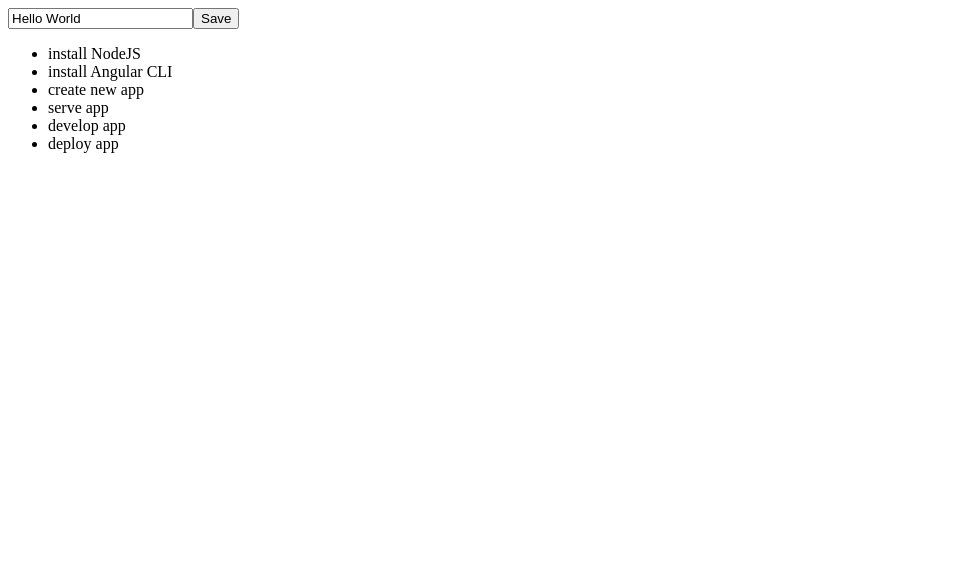
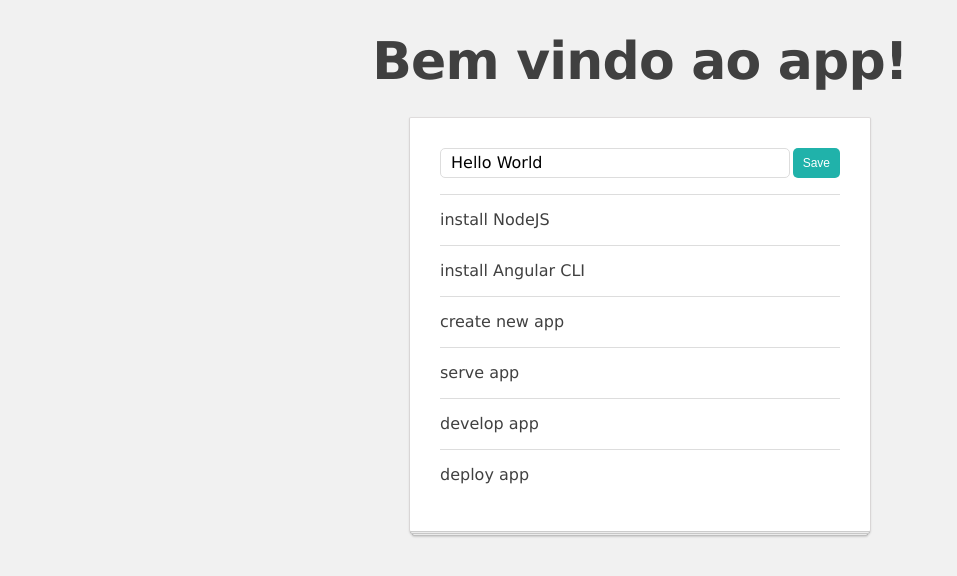
Before and after one commit to leticiacamposs2/ng-girls-todo, an Angular app: page / in a window 1280 px wide. Shown: the top 576 px of the page, without its empty margins (0-957 px from the left). Built offline with nearby package versions, Linux system fonts and the light colour scheme.

Commit message:
adicionando estilos css

```diff
--- a/src/app/app.component.html
+++ b/src/app/app.component.html
@@ -1,3 +1,7 @@
+<h1 class="app-title">
+  Bem vindo ao {{ title }}!
+</h1>
+
 <app-list-manager></app-list-manager>
 
-<router-outlet></router-outlet>
+<!-- <router-outlet></router-outlet> -->
--- a/src/app/input-button-unit/input-button-unit.component.css
+++ b/src/app/input-button-unit/input-button-unit.component.css
@@ -0,0 +1,15 @@
+.todo-input {
+  padding: 4px 10px 4px;
+  font-size: 16px;
+  font-family: 'Lucida Grande', Verdana, sans-serif;
+  line-height: 20px;
+  border: solid 1px #dddddd;
+  border-radius: 5px;
+  flex-grow: 1;
+}
+
+:host(:not([hidden])) {
+  display: flex;
+  justify-content: space-between;
+  flex-grow: 1;
+}
--- a/src/app/input-button-unit/input-button-unit.component.html
+++ b/src/app/input-button-unit/input-button-unit.component.html
@@ -1,7 +1,7 @@
-<input #inputElementRef
-  [value]="title"
-  (keyup.enter)="submitValue($event.target.value)">
+<input class="todo-input" #inputElementRef
+       [value]="title"
+       (keyup.enter)="submitValue($event.target.value)">
 
-<button (click)="submitValue(inputElementRef.value)">
+<button class="btn" (click)="submitValue(inputElementRef.value)">
   Save
 </button>
--- a/src/app/list-manager/list-manager.component.css
+++ b/src/app/list-manager/list-manager.component.css
@@ -0,0 +1,39 @@
+.todo-app {
+  position: relative;
+  width: 400px;
+  padding: 30px 30px 15px;
+  background: white;
+  border: 1px solid;
+  border-color: #dfdcdc #d9d6d6 #ccc;
+  border-radius: 2px;
+  -webkit-box-shadow: 0 1px 2px rgba(0, 0, 0, 0.1);
+  box-shadow: 0 1px 2px rgba(0, 0, 0, 0.1);
+  margin: 20px auto;
+}
+
+.todo-app::before, .todo-app::after {
+  content: '';
+  position: absolute;
+  z-index: -1;
+  height: 4px;
+  background: white;
+  border: 1px solid #ccc;
+  border-radius: 2px;
+}
+
+.todo-app::after {
+  bottom: -3px;
+  left: 0;
+  right: 0;
+  -webkit-box-shadow: 0 1px 2px rgba(0, 0, 0, 0.1);
+  box-shadow: 0 1px 2px rgba(0, 0, 0, 0.1);
+}
+
+.todo-app::before {
+  bottom: -5px;
+  left: 2px;
+  right: 2px;
+  border-color: #c4c4c4;
+  -webkit-box-shadow: 0 1px 2px rgba(0, 0, 0, 0.15);
+  box-shadow: 0 1px 2px rgba(0, 0, 0, 0.15);
+}
--- a/src/app/list-manager/list-manager.component.html
+++ b/src/app/list-manager/list-manager.component.html
@@ -1,3 +1,4 @@
+<div class="todo-app">
   <app-input-button-unit (submit)="addItem($event)"></app-input-button-unit>
 
   <ul>
@@ -5,3 +6,4 @@
       <app-todo-item [item]="todoItem"></app-todo-item>
     </li>
   </ul>
+</div>
--- a/src/app/todo-item/todo-item.component.css
+++ b/src/app/todo-item/todo-item.component.css
@@ -0,0 +1,18 @@
+.todo-item {
+  padding: 10px 0;
+  border-top: solid 1px #ddd;
+  min-height: 30px;
+  line-height: 30px;
+  display: flex;
+  justify-content: space-between;
+}
+
+.todo-checkbox {
+  flex-shrink: 0;
+  margin: auto 1ex auto 0;
+}
+
+.todo-title {
+  flex-grow: 1;
+  padding-left: 11px;
+}
--- a/src/app/todo-item/todo-item.component.html
+++ b/src/app/todo-item/todo-item.component.html
@@ -1 +1,3 @@
-{{ item.title }}
+<div class="todo-item">
+  {{ item.title }}
+</div>
--- a/src/styles.css
+++ b/src/styles.css
@@ -1 +1,53 @@
-/* You can add global styles to this file, and also import other style files */
+html, body, div, span,
+h1, p, ul, li {
+  padding: 0;
+  border: 0;
+  font: inherit;
+  vertical-align: baseline;
+}
+
+body {
+  background: #f1f1f1;
+  font-size: 16px;
+  line-height: 22px;
+  color: #404040;
+  font-family: 'Lucida Grande', Verdana, sans-serif;
+}
+
+ol, ul {
+  list-style: none;
+}
+
+.btn {
+  background: lightseagreen;
+  color: #fff;
+  padding: 3px 10px;
+  margin: 0 0 0 3px;
+  border: none;
+  border-radius: 5px;
+  font-size: 12px;
+  line-height: 24px;
+  cursor: pointer;
+  vertical-align: bottom;
+}
+
+.btn:hover {
+  background: lightslategrey;
+}
+
+.btn-red {
+  background: red;
+}
+
+.btn-red:hover {
+  background: darkred;
+}
+
+.app-title {
+  font-size: 52px;
+  line-height: 52px;
+  margin-bottom: 30px;
+  font-weight: bold;
+  text-align: center;
+  letter-spacing: -0.8px;
+}
```
Lines whose indentation alone changed are shown as unchanged.
